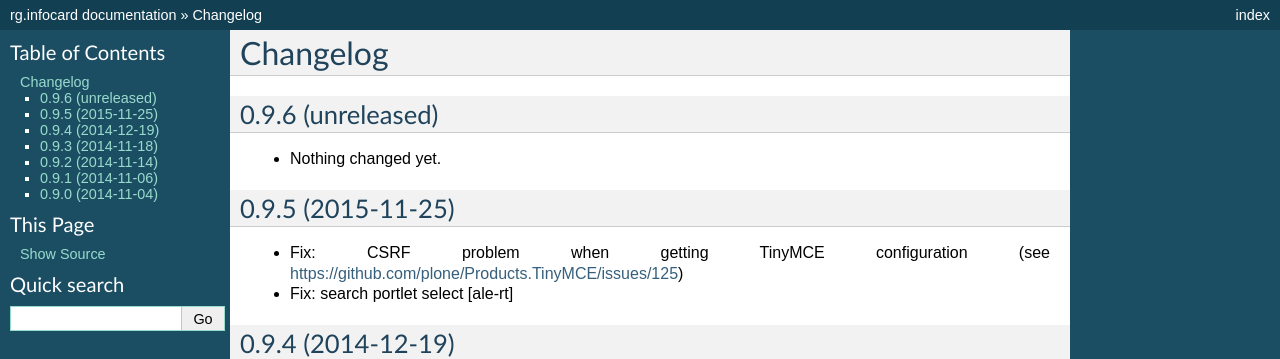
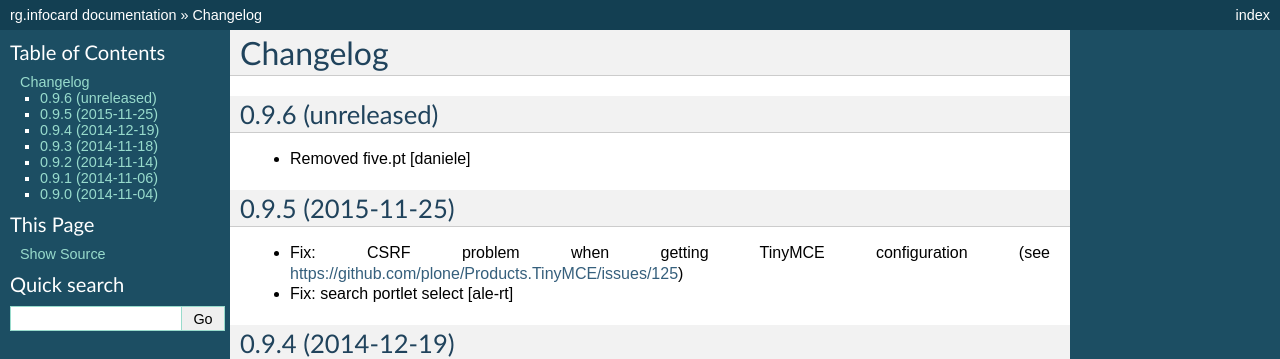
Before and after one commit to PloneGov-IT/rg.infocard, a Sphinx documentation site: the page built from docs/CHANGELOG.rst, in a window 1280 px wide. Shown: the top 359 px of the page. Built offline with Sphinx 7.4.7, drawn with Linux system fonts in a browser that asks for light colours.

Commit message:
Removed five.pt dependency

```diff
--- a/docs/CHANGELOG.rst
+++ b/docs/CHANGELOG.rst
@@ -7,7 +7,8 @@
 0.9.6 (unreleased)
 ------------------
 
-- Nothing changed yet.
+- Removed five.pt
+  [daniele]
 
 
 0.9.5 (2015-11-25)
--- a/setup.py
+++ b/setup.py
@@ -41,11 +41,10 @@
         'collective.js.datatables',
         'collective.z3cform.datagridfield',
         'five.grok',
-        'five.pt',
         'Pillow',
         'Plone',
         'plone.api',
-        'plone.app.dexterity [grok]',
+        'plone.app.dexterity [relations]',
         'plone.app.relationfield',
         'plonetrick.csrfworkarounds',
         'setuptools',
```
